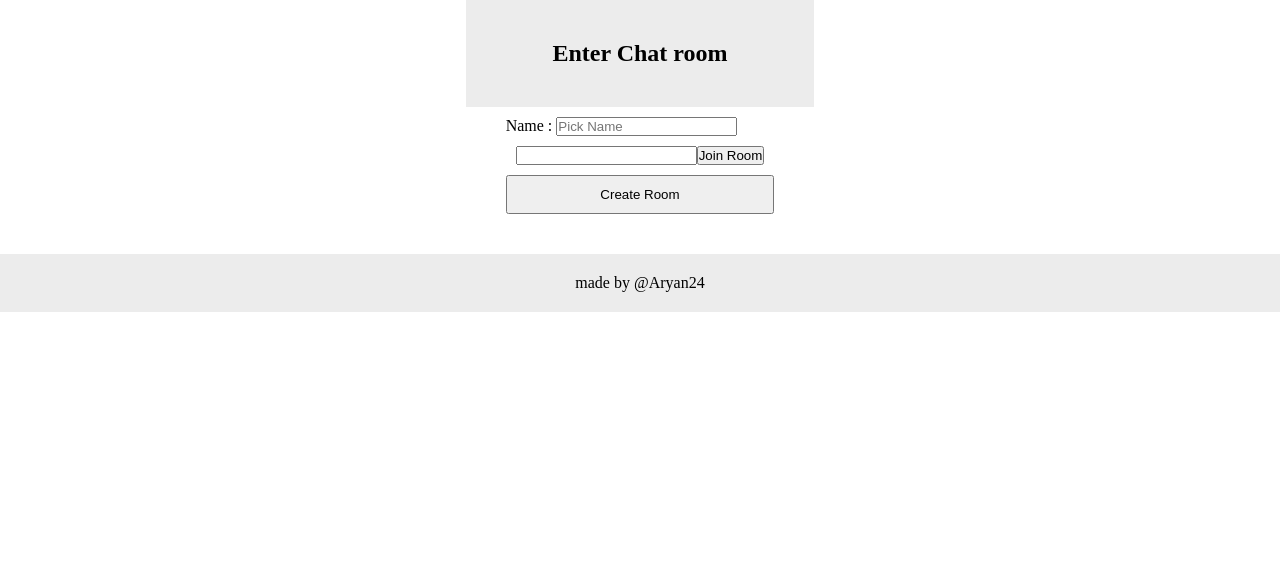
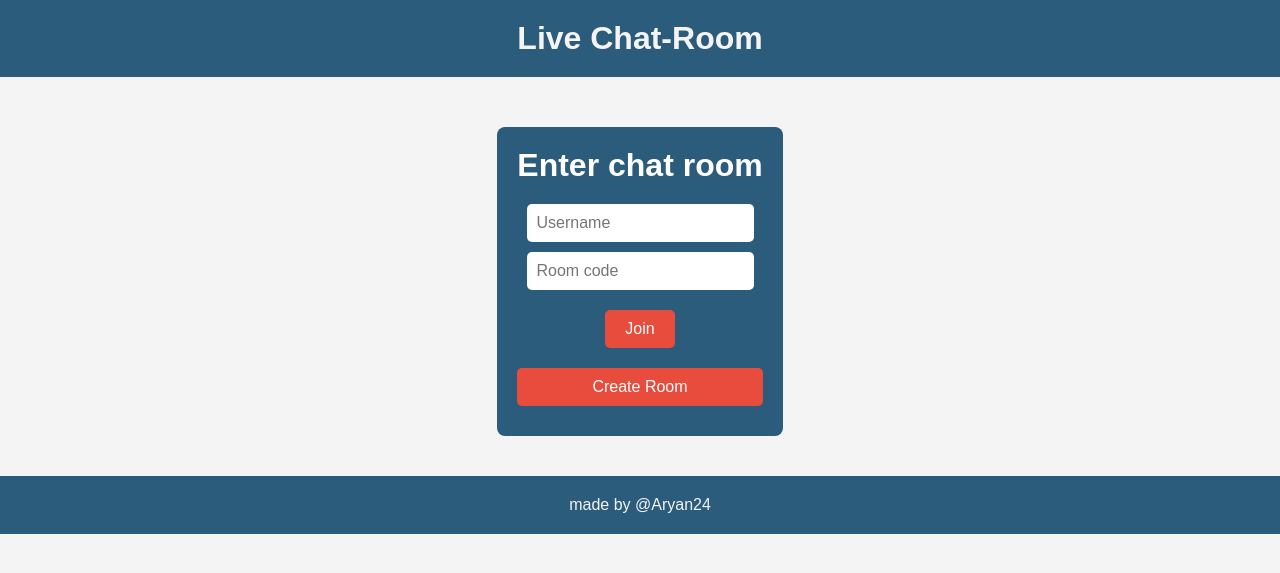
Before and after one commit to AryanNaik24/LiveChatRoom, a Flask app: page / in a window 1280 px wide. Shown: the top 573 px of the page. Run offline with Flask 3, Linux system fonts and the light colour scheme; some libraries are stand-ins or nearby versions.

Commit message:
changed css and html

```diff
--- a/main.py
+++ b/main.py
@@ -20,6 +20,7 @@ app = Flask(__name__)
 app.config["SECRET_KEY"] = key
 #integrating soocketio
 socketio = SocketIO(app)
+
 
 
 #rooms set as a dictionary
@@ -147,7 +148,7 @@ def disconnect():
     #leaves the room
     leave_room(room)
 
-    #delets room if noone remaining
+    #deletes room if noone remaining
     if room in rooms:
         rooms[room]["members"] -=1
         if rooms[room]["members"] <=0:
--- a/static/css/style.css
+++ b/static/css/style.css
@@ -34,7 +34,7 @@
 }
 .footer{
     margin-top: 40px;
-    background: rgb(236, 236, 236);
+    background: #2c5c7b;
     width: 100%;
     text-align: center;
 }
@@ -89,3 +89,69 @@ padding: 5px;
     font-size: 10px;
     color: darkgray;
   }
+
+/* Set background and text color */
+body {
+    background-color: #f4f4f4;
+    color: #333;
+    font-family: Arial, sans-serif;
+}
+
+/* Header styling */
+header {
+    border-radius: 8px;
+    margin-top: 50px;
+    background-color: #2c5c7b;
+    color: #fff;
+    text-align: center;
+    padding: 20px;
+}
+
+/* Join form styling */
+.join-form {
+    margin-top: 20px;
+    display: flex;
+    flex-direction: column;
+    align-items: center;
+}
+
+.join-form input[type="text"] {
+    padding: 10px;
+    margin-bottom: 10px;
+    border: none;
+    border-radius: 5px;
+    font-size: 16px;
+}
+
+.join-form button {
+    padding: 10px 20px;
+    background-color: #e74c3c;
+    color: #fff;
+    border: none;
+    border-radius: 5px;
+    cursor: pointer;
+    font-size: 16px;
+    margin: 10px;
+}
+
+.join-form button:hover {
+    background-color: #c0392b;
+}
+
+.error{
+    background-color: black;
+    border: 1px solid;
+}
+.foot p {
+    color: #f4f4f4;
+}
+
+.LiveChat{
+    width: 100%;
+    background-color: #2c5c7b;
+    text-align: center;
+    color: #f4f4f4;
+}
+.LiveChat h1 {
+    padding: 20px;
+}
--- a/templates/base.html
+++ b/templates/base.html
@@ -8,11 +8,14 @@
     <script src="https://cdnjs.cloudflare.com/ajax/libs/socket.io/4.0.1/socket.io.js" integrity="sha512-q/dWJ3kcmjBLU4Qc47E4A9kTB4m3wuTY7vkFJDTZKjTs8jhyGQnaUrxa0Ytd0ssMZhbNua9hE+E7Qv1j+DyZwA==" crossorigin="anonymous"></script>
 </head>
 <body>
+    <div class="LiveChat">
+        <h1>Live Chat-Room</h1>
+    </div>
     <div class="content">
         {% block content %} {% endblock %}
     </div>
     <div class="footer">
-        <footer>
+        <footer class="foot">
             <p>made by @Aryan24</p>
         </footer>
     </div>
--- a/templates/home.html
+++ b/templates/home.html
@@ -3,28 +3,22 @@
 {% block content %}
 
 <form method="post" class="buttons">
-    <div class="header">
-        <h2>Enter Chat room</h2>
-    </div>
-    <div class="body2">
-        <div class="pickname">
-            <label for="">Name : </label>
-            <input type="text" placeholder="Pick Name" name="name" value="{{name}}"/>
-        </div>
 
-        <div class="join">
-            <input type="text" name="code" value="{{code}}"/>
+        <header>
+            <h1>Enter chat room</h1>
+            <div class="join-form">
+                <input type="text" placeholder="Username" name="name" value="{{name}}"/>
+                <input type="text" placeholder="Room code" name="code" value="{{code}}"/>
+                <button  type="submit" name="join">Join</button>
+                <button type="submit" name="create" class="create-btn">Create Room</button>
+                {% if error %}
+                <ul>
+                    <li class="error">{{error}}</li>
+                </ul>
+                {% endif %}
+            </div>
+        </header>
 
-            <button type="submit" name="join">Join Room</button>
-        </div>
-        <button type="submit" name="create" class="create-btn">Create Room</button>
-        {% if error %}
-        <ul>
-            <li>{{error}}</li>
-        </ul>
-        {% endif %}
-
-    </div>
 </form>
 
 
```
